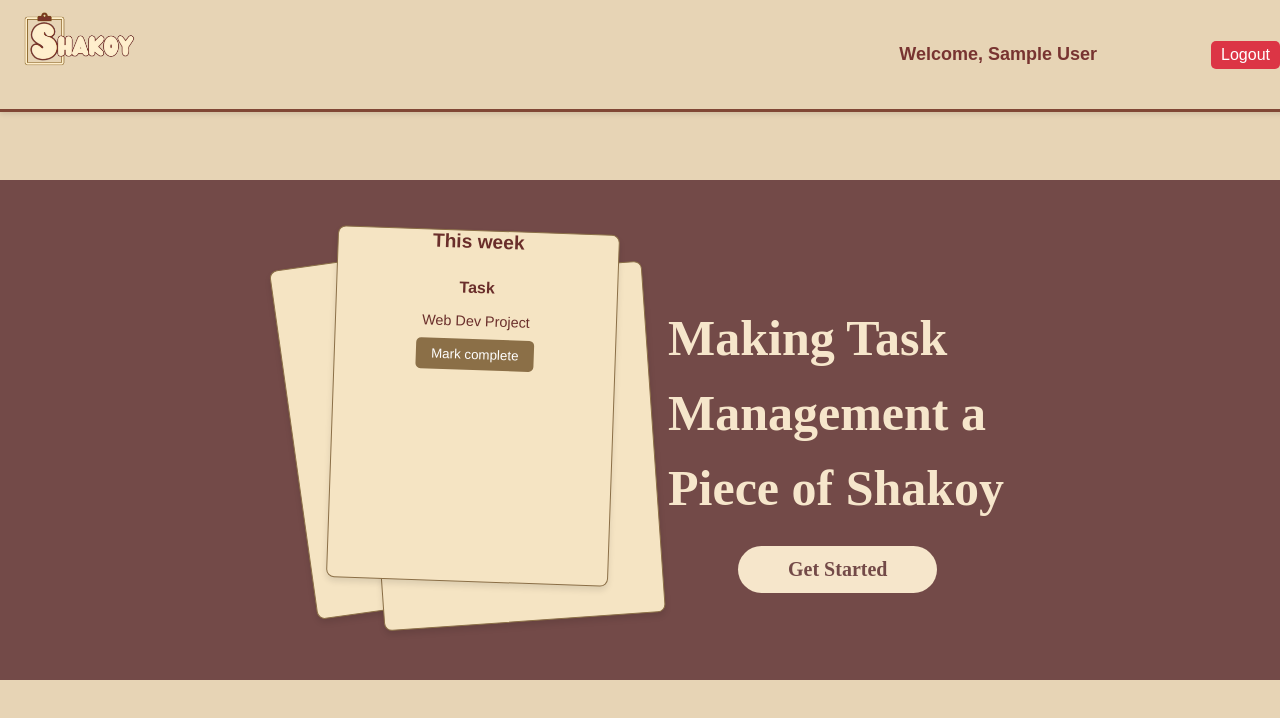
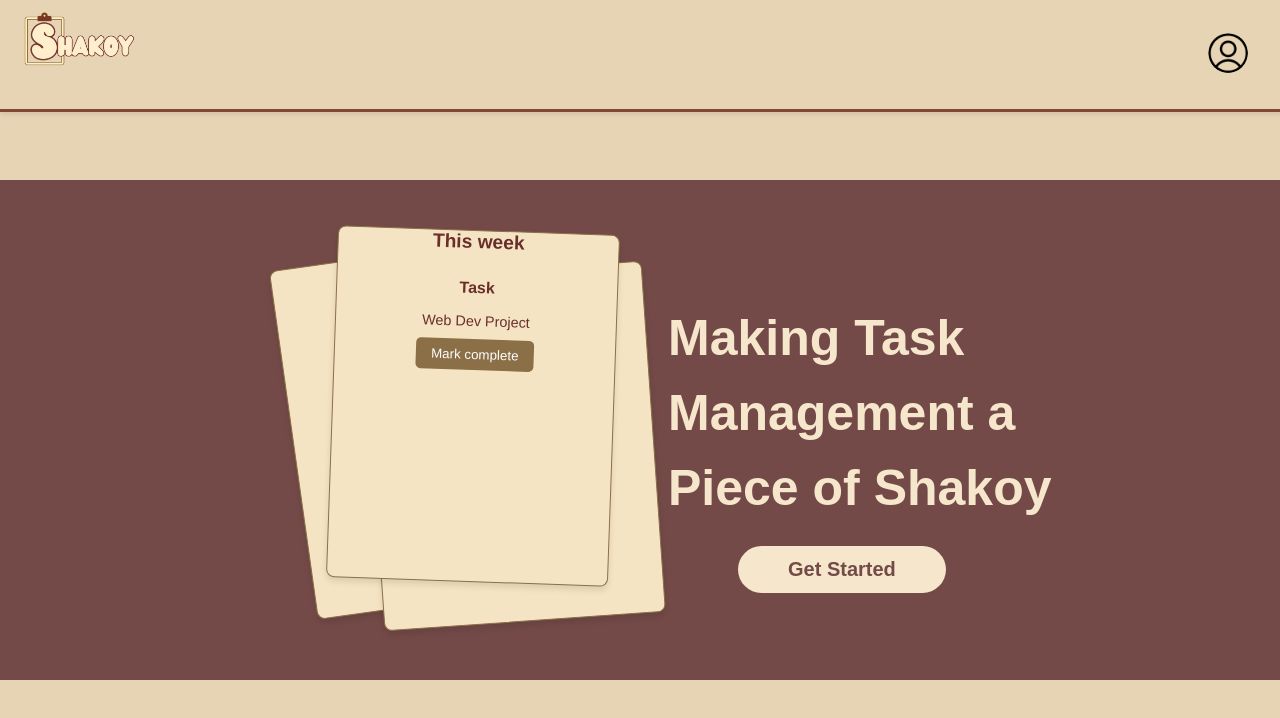
Before and after one commit to winmonn/Shakoy-Website, a React (Create React App) app: page / in a window 1280 px wide. Shown: the top 718 px of the page. Built offline with nearby package versions, Linux system fonts and the light colour scheme; sample sign-in values are in the browser's storage.

Commit message:
Profile-Icon

```diff
--- a/src/components/Navbar.js
+++ b/src/components/Navbar.js
@@ -1,10 +1,36 @@
-import React from 'react';
-import { Link } from 'react-router-dom';
+import React, { useState, useEffect } from 'react';
+import { Link, useNavigate } from 'react-router-dom'; // Import useNavigate
 import { useAuth } from '../context/AuthContext';
 import '../styles/Navbar.css';
 
 const Navbar = () => {
   const { isAuthenticated, user, logout } = useAuth();
+  const [isDropdownOpen, setIsDropdownOpen] = useState(false);
+  const navigate = useNavigate(); // Initialize useNavigate
+
+  // Toggles the dropdown visibility
+  const toggleDropdown = () => {
+    setIsDropdownOpen((prevState) => !prevState);
+  };
+
+  // Closes the dropdown
+  const closeDropdown = () => {
+    setIsDropdownOpen(false);
+  };
+
+  // Close dropdown when clicking outside
+  useEffect(() => {
+    const handleClickOutside = (event) => {
+      if (!event.target.closest('.profile-dropdown')) {
+        setIsDropdownOpen(false);
+      }
+    };
+
+    document.addEventListener('click', handleClickOutside);
+    return () => {
+      document.removeEventListener('click', handleClickOutside);
+    };
+  }, []);
 
   return (
     <nav className="navbar">
@@ -21,21 +47,38 @@
       <div className="nav-links">
         {isAuthenticated ? (
           <>
-            {/* Logged-in user view */}
-            <span className="user-name">Welcome, {user?.name}</span>
-            <button className="icon-button" title="Notifications">
-              <i className="fa fa-bell"></i>
-            </button>
-            <button className="icon-button" title="Profile">
-              <i className="fa fa-user"></i>
-            </button>
-            <button className="logout-button" onClick={logout}>
-              Logout
-            </button>
+            {/* Profile Dropdown */}
+            <div className="profile-dropdown">
+              <img
+                src={require('../images/profile-icon.png')} // Replace with your image path
+                alt="Profile"
+                className="profile-image"
+                title="Profile"
+                onClick={toggleDropdown}
+              />
+
+              {/* Dropdown Menu */}
+              {isDropdownOpen && (
+              <div className="dropdown-menu">
+                <Link to="/Settings" className="dropdown-item" onClick={closeDropdown}>
+                  Settings
+                </Link>
+                <span
+                  className="dropdown-item" // Using the same class as Settings
+                  onClick={() => {
+                    logout(); // Logs the user out
+                    closeDropdown(); // Closes the dropdown
+                    navigate('/'); // Redirect to Dashboard page
+                  }}
+                >
+                  Log Out
+                </span>
+              </div>
+              )}
+            </div>
           </>
         ) : (
           <>
-            {/* Guest view */}
             <Link to="/signup">Sign Up</Link>
             <Link to="/login">Log In</Link>
           </>
--- a/src/styles/Dashboard.css
+++ b/src/styles/Dashboard.css
@@ -15,7 +15,7 @@
 .dashboard-header h1 {
   font-size: 2.5rem;
   color: #734a48; /* Dark brown */
-  font-family: 'Brush Script MT', cursive;
+  font-family: 'Itim', sans-serif;
 }
 
 /* Dashboard Content Layout */
--- a/src/styles/Home.css
+++ b/src/styles/Home.css
@@ -120,7 +120,7 @@
     line-height: 1.5;
     margin-bottom: 20px;
     color: #f6e6cb;
-    font-family: 'Brush Script MT', cursive;
+    font-family: 'Itim', sans-serif;
   }
 
   .get-started {
@@ -131,7 +131,7 @@
     border: none;
     border-radius: 50px;
     cursor: pointer;
-    font-family: 'Brush Script MT', cursive;
+    font-family: 'Itim', sans-serif;
     font-weight: 800;
     transition: background-color 0.3s ease; /* Smooth hover effect */
     margin-left: 70px;
--- a/src/styles/Navbar.css
+++ b/src/styles/Navbar.css
@@ -47,12 +47,13 @@
   text-decoration: none; /* Remove underline */
   padding: 5px 15px; /* Add some padding for better spacing */
   transition: color 0.3s ease; /* Smooth transition for hover effect */
-  font-family: 'Brush Script MT', cursive;
+  font-family: 'Itim', sans-serif;
 }
 
 .nav-links a:hover {
   color: #b08968; /* Slightly lighter brown for hover effect */
-  text-decoration: underline; /* Optional: underline on hover */
+  background-color: #e7d4b5;
+  text-decoration: none; /* Optional: underline on hover */
 }
 
 /* Icon Buttons (for Logged-In View) */
@@ -77,18 +78,80 @@
   margin-right: 10px;
 }
 
-.logout-button {
-  background: #dc3545;
-  color: white;
-  border: none;
-  padding: 5px 10px;
-  border-radius: 5px;
-  font-size: 16px;
-  cursor: pointer;
+/* Profile Dropdown Section */
+.profile-dropdown {
+  position: relative;
+  display: inline-block;
+  margin-right: 2em; /* Add space from the right edge */
 }
 
-.logout-button:hover {
-  background: #c82333;
+/* Profile Image */
+.profile-image {
+  width: 40px; /* Adjust size of the profile image */
+  height: 40px; /* Ensure it's square */
+  border-radius: 50%; /* Make it circular */
+  cursor: pointer; /* Indicate it's clickable */
+  /* border: 2px solid #783431; Optional: Add a border for styling */
+  transition: border-color 0.3s ease, transform 0.3s ease;
+}
+
+.profile-image:hover {
+  border-color: #b08968; /* Change border color on hover */
+  transform: scale(1.1); /* Slight zoom effect */
+}
+
+
+/* Dropdown Menu */
+.dropdown-menu {
+  position: absolute;
+  top: 100%; /* Position below the profile button */
+  right: 0; /* Align to the right */
+  background-color: #e7d4b5;
+  border: 1px solid #ddd;
+  border-radius: 5px;
+  box-shadow: 0px 4px 6px rgba(0, 0, 0, 0.1);
+  z-index: 1000;
+  width: 150px; /* Fixed width for consistent styling */
+  border: 1px solid black;
+}
+
+/* Dropdown Items */
+.dropdown-item {
+  display: block;
+  padding: 5px 15px; /* Match padding with nav-links a */
+  text-decoration: none; /* Remove underline */
+  color: #783431; /* Match color with nav-links a */
+  font-size: 20px; /* Match font size with nav-links a */
+  font-weight: 550; /* Match font weight with nav-links a */
+  font-family: 'Itim', sans-serif; /* Match font family */
+  background-color: transparent; /* Ensure transparent background like nav-links a */
+  cursor: pointer; /* Pointer cursor for clickable items */
+  transition: color 0.3s ease; /* Smooth transition for hover effect */
+  border-bottom: 1px solid black;
+}
+
+.dropdown-item:last-child {
+  border-bottom: none;
+}
+
+.dropdown-item:hover {
+  background-color: #df2727; /* Match hover effect with nav-links a */
+  color: white;
+  text-decoration: none; /* Optional: add underline on hover */
+}
+
+/* Profile button */
+.profile-button {
+  background: none;
+  border: none;
+  cursor: pointer;
+  color: #783431;
+  font-size: 1.5rem;
+  margin-left: 10px;
+}
+
+.profile-button:hover {
+  color: #b08968; /* Hover color for profile button */
 }
 
 /* Responsive Adjustments */
@@ -101,6 +164,7 @@
 
   .nav-links {
     margin-top: 10px;
+    padding-right: 2em;
     gap: 10px; /* Reduce spacing between links on small screens */
   }
 
```
Also changed, not shown: src/images/profile-icon.png (added).
